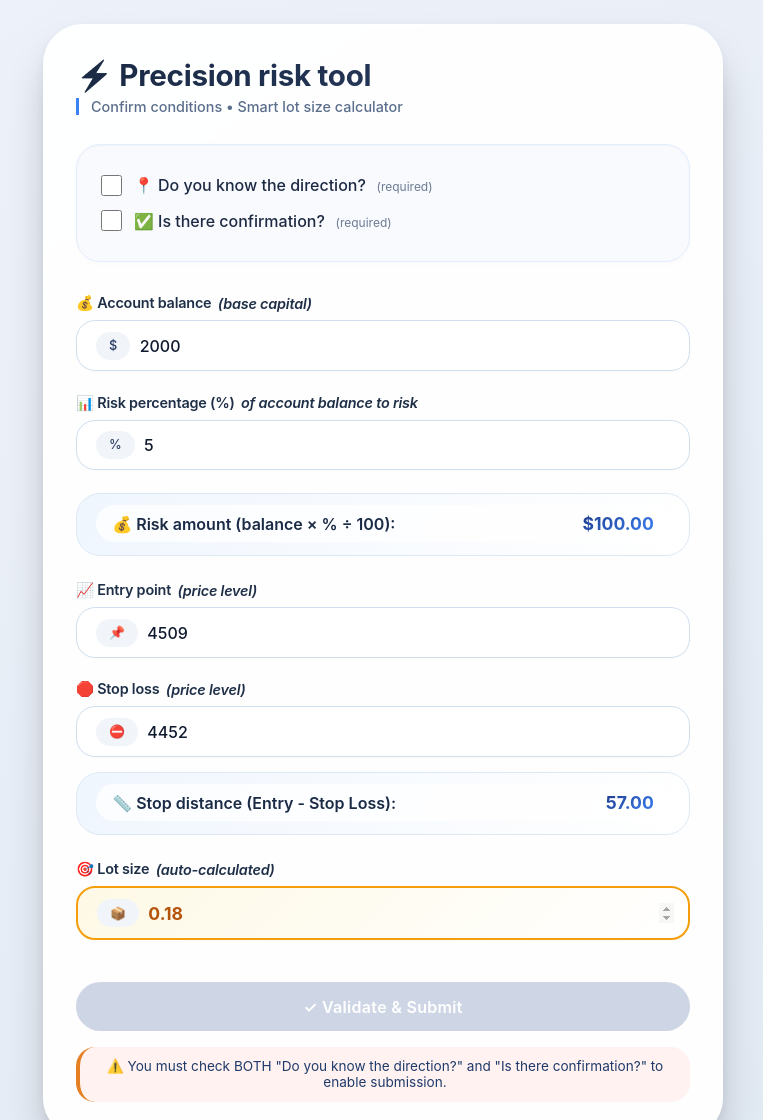
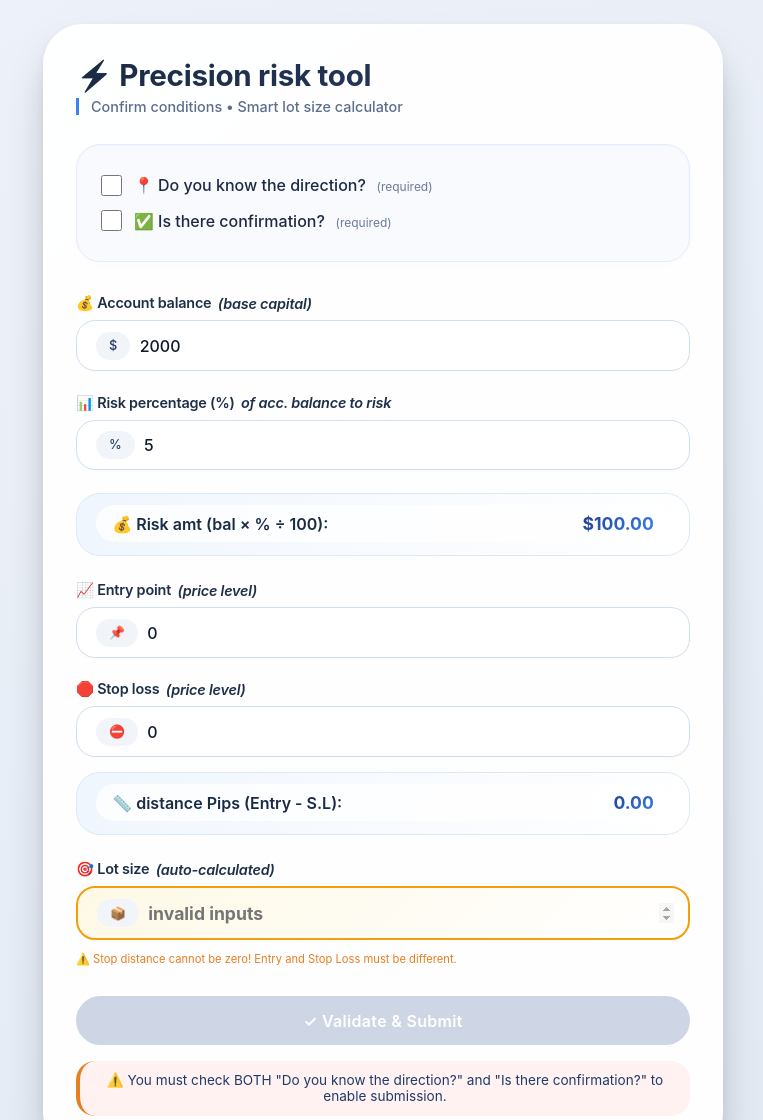
Before and after one commit to nickykay8/trade, a plain HTML site: page index.html in a window 1280 px wide. Shown: the top 1120 px of the page, without its empty margins (257-1020 px from the left). Drawn offline with Linux system fonts and the light colour scheme.

Commit message:
Updated index.html

```diff
--- a/index.html
+++ b/index.html
@@ -35,7 +35,7 @@
 
   <!-- Percentage input (percentage of balance to risk) -->
   <div class="input-group">
-    <label>📊 Risk percentage (%) <i>of account balance to risk</i></label>
+    <label>📊 Risk percentage (%) <i>of acc. balance to risk</i></label>
     <div class="input-field">
       <span>%</span>
       <input type="tel" id="percentageInput" value="1" step="0.1" placeholder="e.g., 1.5">
@@ -45,7 +45,7 @@
   <!-- Dynamic display: shows calculated percentage amount -->
   <div class="calc-preview">
     <div class="info-row">
-      <span class="info-label">💰 Risk amount (balance × % ÷ 100):</span>
+      <span class="info-label">💰 Risk amt (bal × % ÷ 100):</span>
       <span class="info-value" id="riskAmountDisplay">$0.00</span>
     </div>
   </div>
@@ -55,7 +55,7 @@
     <label>📈 Entry point <i>(price level)</i></label>
     <div class="input-field">
       <span>📌</span>
-      <input type="tel" id="entryPoint" value="4509" step="1" placeholder="e.g., 4509">
+      <input type="tel" id="entryPoint" value="0" step="1" placeholder="e.g., 4509">
     </div>
   </div>
 
@@ -64,14 +64,14 @@
     <label>🛑 Stop loss <i>(price level)</i></label>
     <div class="input-field">
       <span>⛔</span>
-      <input type="tel" id="stopLoss" value="4452" step="1" placeholder="e.g., 4452">
+      <input type="tel" id="stopLoss" value="0" step="1" placeholder="e.g., 4452">
     </div>
   </div>
 
   <!-- Stop distance display (helper) -->
   <div class="calc-preview" style="margin-top: -0.5rem;">
     <div class="info-row">
-      <span class="info-label">📏 Stop distance (Entry - Stop Loss):</span>
+      <span class="info-label">📏  distance Pips (Entry - S.L):</span>
       <span class="info-value" id="stopDistanceDisplay">0.00</span>
     </div>
   </div>
```
